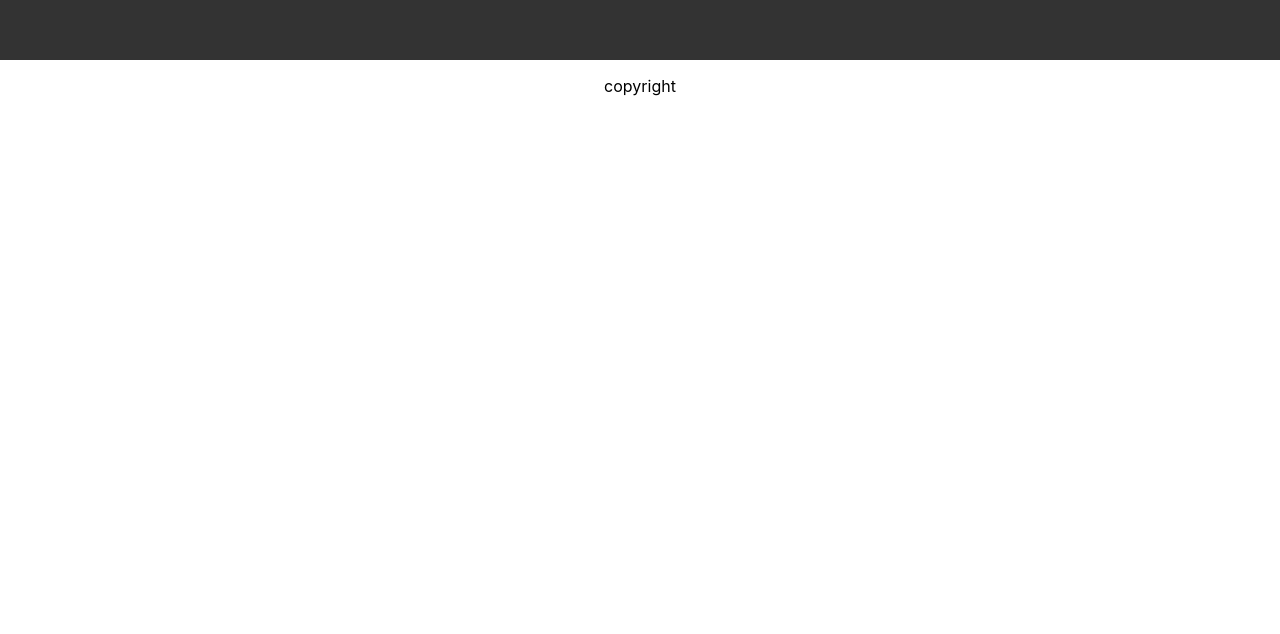
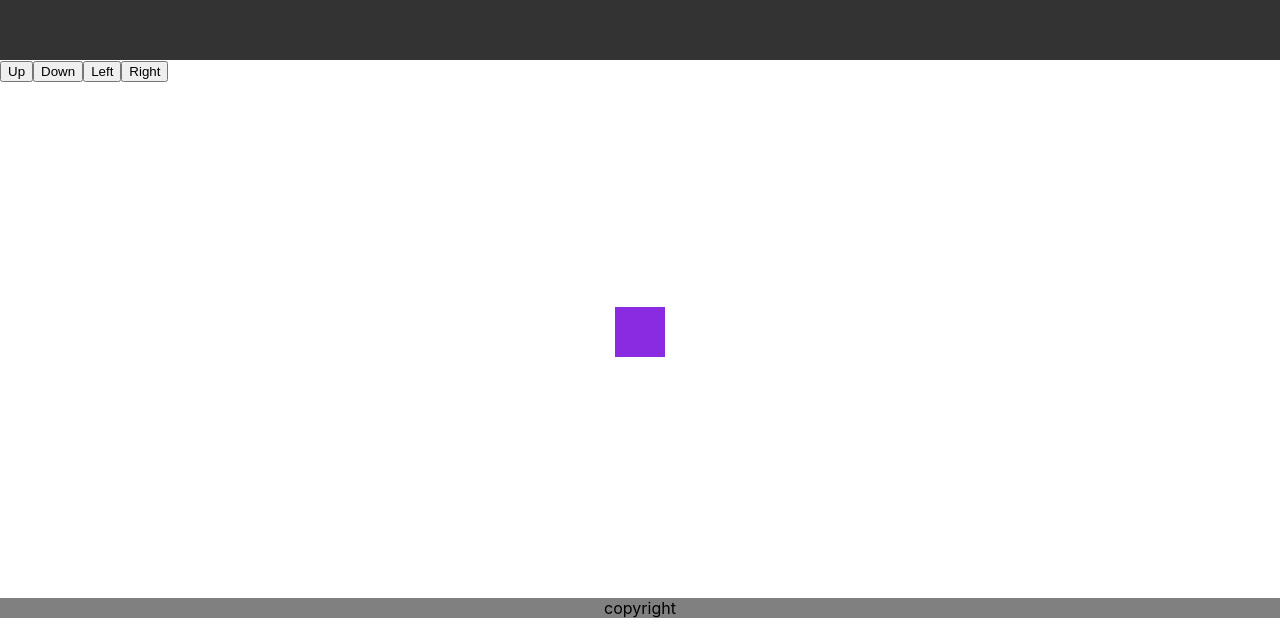
Before and after one commit to valensixx/react-homework-one, a React (Create React App) app: page / in a window 1280 px wide. Shown: the part 1284-1918 px from the top of the page. Before the commit the page ends 1396 px from the top, so only its background shows below. Built offline with nearby package versions, Linux system fonts and the light colour scheme.

Commit message:
move div component

```diff
--- a/src/App.js
+++ b/src/App.js
@@ -3,6 +3,7 @@ import Menu from "./components/menu/Menu";
 import Header from "./components/header/Header";
 import Home from "./components/Pages/Home";
 import Footer from "./components/footer/Footer";
+import Move from "./components/moving/Move";
 //*create web page with components: menu, header, content and footer
 
 export default function App(){
@@ -11,6 +12,7 @@ export default function App(){
             <Menu />
             <Header />
             <Home />
+            <Move />
             <Footer />
         </div>
     )
--- a/src/components/footer/Footer.js
+++ b/src/components/footer/Footer.js
@@ -3,7 +3,7 @@ import React from "react";
 export default function Footer(){
     return (
         <div>
-            <p style={{heigh: '75px', textAlign: 'center'}}>copyright</p>
+            <p style={{heigh: '75px', textAlign: 'center', background:'grey'}}>copyright</p>
         </div>
     );
 };
--- /dev/null
+++ b/src/components/moving/Move.js
@@ -0,0 +1,21 @@
+import React from "react";
+
+//create div - box with size 50x50
+//4 buttons up, down, left, right
+//by click on button the div moves
+
+export default function Move(){
+    return(
+        <div>
+            <div>
+                <button>Up</button>
+                <button>Down</button>
+                <button>Left</button>
+                <button>Right</button>
+            </div>
+            <div style={{height:'500px', display: 'flex', justifyContent: 'center', alignItems: 'center'}}>
+                <div style={{width:'50px', height: '50px', background:'blueviolet'}}></div>
+            </div>
+        </div>
+    );
+};
```
